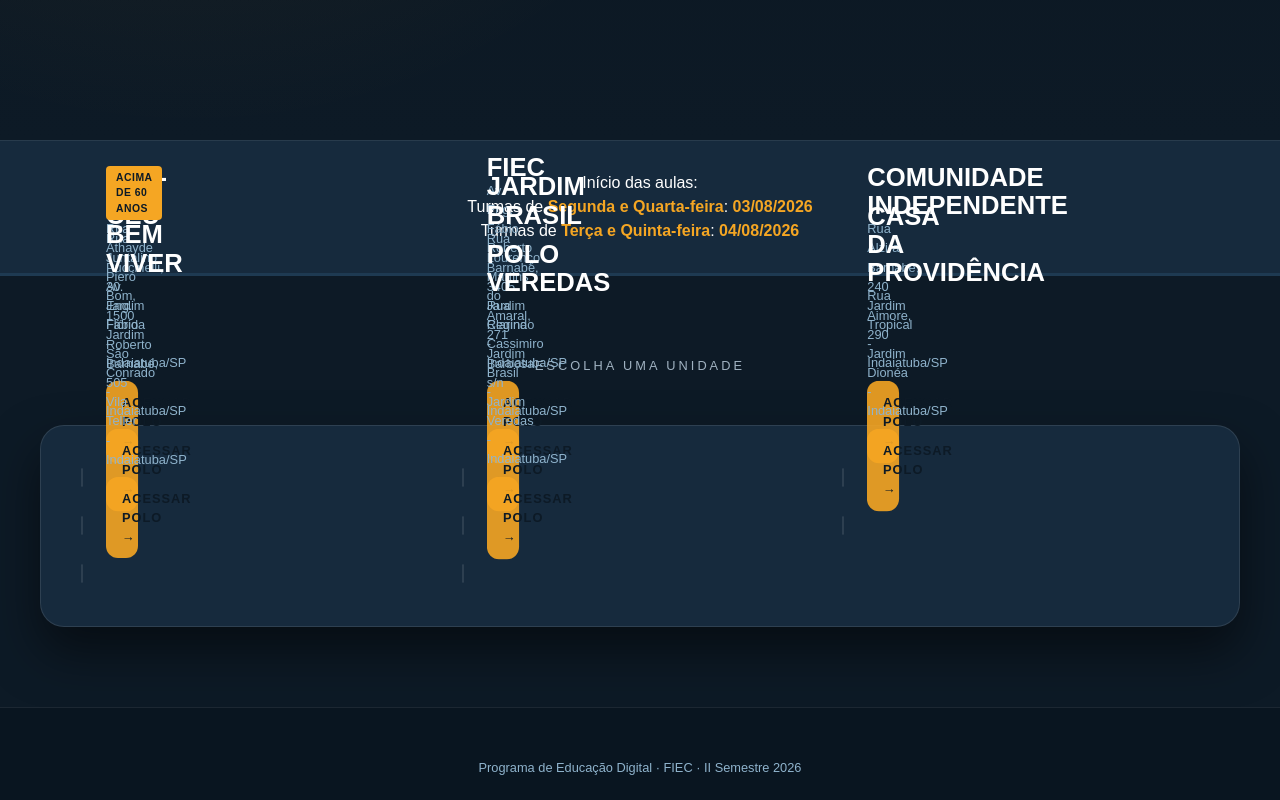
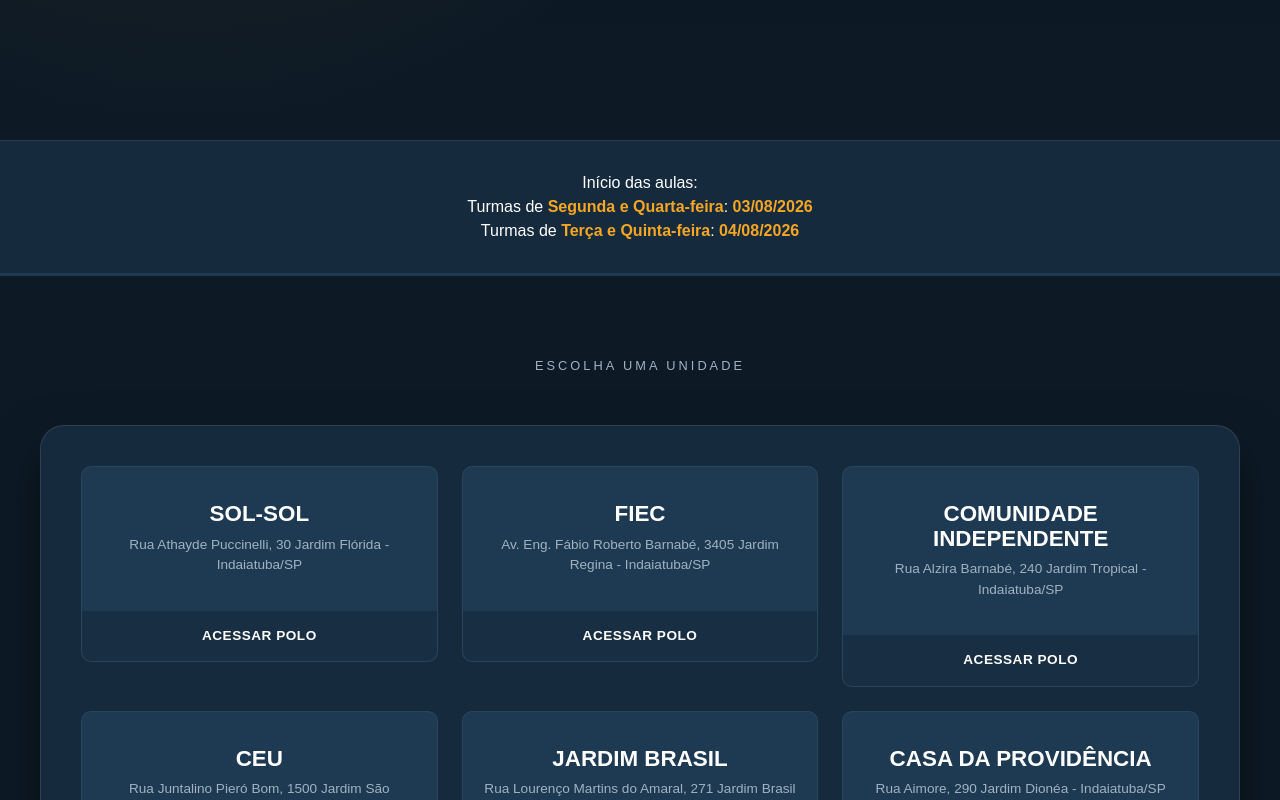
Before and after one commit to Razante21/Fiec, a Next.js app: page / in a window 1280 px wide. Shown: the part 660-1460 px from the top of the page. Built offline with nearby package versions, Linux system fonts and the light colour scheme; grey boxes are pictures that could not be loaded.

Commit message:
Fix polo cards - match original design

```diff
--- a/src/components/ui/polo-card.tsx
+++ b/src/components/ui/polo-card.tsx
@@ -1,7 +1,6 @@
 'use client'
 
-import { motion, useReducedMotion } from "framer-motion"
-import { useState } from "react"
+import { motion } from "framer-motion"
 
 interface PoloCardProps {
   name: string
@@ -11,99 +10,75 @@
   href: string
 }
 
-const containerVariants = {
-  rest: { scale: 1, y: 0 },
-  hover: { scale: 1.02, y: -4, transition: { type: "spring", stiffness: 400, damping: 28, mass: 0.6 } }
-}
-
-const imageVariants = {
-  rest: { scale: 1 },
-  hover: { scale: 1.08 }
-}
-
-const contentVariants = {
-  hidden: { opacity: 0, y: 20 },
-  visible: { opacity: 1, y: 0, transition: { type: "spring", stiffness: 400, damping: 28, staggerChildren: 0.06, delayChildren: 0.1 } }
-}
-
-const itemVariants = {
-  hidden: { opacity: 0, y: 15, scale: 0.95 },
-  visible: { opacity: 1, y: 0, scale: 1, transition: { type: "spring", stiffness: 400, damping: 25 } }
-}
-
 export function PoloCard({ name, description, image, tag, href }: PoloCardProps) {
-  const [hovered, setHovered] = useState(false)
-  const [imgError, setImgError] = useState(false)
-
-  const fallbackImage = "https://images.unsplash.com/photo-1569025690938-a00729c9e1f9?w=800&h=600&fit=crop"
-
   return (
     <motion.a
       href={href}
-      data-slot="polo-card"
-      onMouseEnter={() => setHovered(true)}
-      onMouseLeave={() => setHovered(false)}
-      initial="rest"
-      whileHover="hover"
-      variants={containerVariants}
-      className="relative w-full h-80 rounded-3xl border border-white/10 overflow-hidden shadow-xl shadow-black/20 cursor-pointer group backdrop-blur-sm"
-      style={{ textDecoration: 'none' }}
+      initial={{ opacity: 0, y: 30 }}
+      animate={{ opacity: 1, y: 0 }}
+      whileHover={{ y: -8, boxShadow: '0 15px 30px rgba(0, 0, 0, 0.4)', borderColor: '#f5a623' }}
+      transition={{ type: "spring", stiffness: 300, damping: 25 }}
+      style={{
+        background: '#1e3a52',
+        borderRadius: '10px',
+        textDecoration: 'none',
+        color: 'white',
+        display: 'flex',
+        flexDirection: 'column',
+        border: '1px solid rgba(255, 255, 255, 0.05)',
+        overflow: 'hidden',
+      }}
     >
-      <motion.img
-        src={imgError ? fallbackImage : image}
-        alt={name}
-        className="absolute inset-0 w-full h-full object-cover"
-        variants={imageVariants}
-        transition={{ type: "spring", stiffness: 300, damping: 30 }}
-        onError={() => setImgError(true)}
-      />
-
-      <div className="absolute inset-0 bg-gradient-to-t from-[#0d1a26] via-[#0d1a26]/40 to-transparent" />
-      <div className="absolute bottom-0 left-0 right-0 h-48 bg-gradient-to-t from-[#0d1a26]/90 via-[#0d1a26]/50 to-transparent" />
-
-      <motion.div
-        variants={contentVariants}
-        initial="hidden"
-        animate="visible"
-        className="absolute bottom-0 left-0 right-0 p-6 space-y-3"
-      >
+      <div style={{ padding: '35px 20px', textAlign: 'center', flex: 1 }}>
         {tag && (
-          <motion.span variants={itemVariants} style={{
-            display: 'inline-block', background: '#f5a623', color: '#0d1a26',
-            fontSize: '0.65rem', fontWeight: 800, padding: '4px 10px', borderRadius: '4px',
-            textTransform: 'uppercase', letterSpacing: '0.5px'
+          <span style={{
+            display: 'inline-block',
+            background: '#f5a623',
+            color: '#0d1a26',
+            fontSize: '0.65rem',
+            fontWeight: 800,
+            padding: '4px 10px',
+            borderRadius: '4px',
+            textTransform: 'uppercase',
+            letterSpacing: '0.5px',
+            marginBottom: '10px'
           }}>
             {tag}
-          </motion.span>
+          </span>
         )}
 
-        <motion.h2 variants={itemVariants} style={{
-          fontSize: '1.6rem', fontWeight: 700, color: '#ffffff', fontFamily: "'Barlow Condensed', sans-serif",
-          textTransform: 'uppercase', lineHeight: 1.1, margin: 0
+        <h2 style={{
+          fontFamily: "'Barlow Condensed', sans-serif",
+          fontWeight: 700,
+          fontSize: '1.4rem',
+          textTransform: 'uppercase',
+          marginBottom: '8px',
+          lineHeight: 1.1,
         }}>
           {name}
-        </motion.h2>
+        </h2>
 
-        <motion.div variants={itemVariants} style={{ fontSize: '0.8rem', color: '#8fb3cc', lineHeight: 1.5, margin: 0 }}>
-          {description.split('\n').map((line, i) => (
-            <span key={i} style={{ display: 'block' }}>{line}</span>
-          ))}
-        </motion.div>
+        <p style={{
+          fontSize: '0.85rem',
+          color: '#a0b2c1',
+          lineHeight: 1.5,
+        }}>
+          {description}
+        </p>
+      </div>
 
-        <motion.button
-          variants={itemVariants}
-          whileHover={{ scale: 1.02 }}
-          whileTap={{ scale: 0.98 }}
-          style={{
-            width: '100%', cursor: 'pointer', padding: '12px 16px', borderRadius: '12px',
-            fontWeight: 700, fontSize: '0.8rem', textTransform: 'uppercase', letterSpacing: '1px',
-            background: 'rgba(245, 166, 35, 0.9)', color: '#0d1a26', border: 'none',
-            marginTop: '8px'
-          }}
-        >
-          Acessar Polo →
-        </motion.button>
-      </motion.div>
+      <div style={{
+        background: 'rgba(0, 0, 0, 0.2)',
+        padding: '15px',
+        textAlign: 'center',
+        fontFamily: "'Barlow Condensed', sans-serif",
+        fontSize: '0.85rem',
+        fontWeight: 700,
+        textTransform: 'uppercase',
+        letterSpacing: '0.5px',
+      }}>
+        Acessar Polo
+      </div>
     </motion.a>
   )
 }
```
